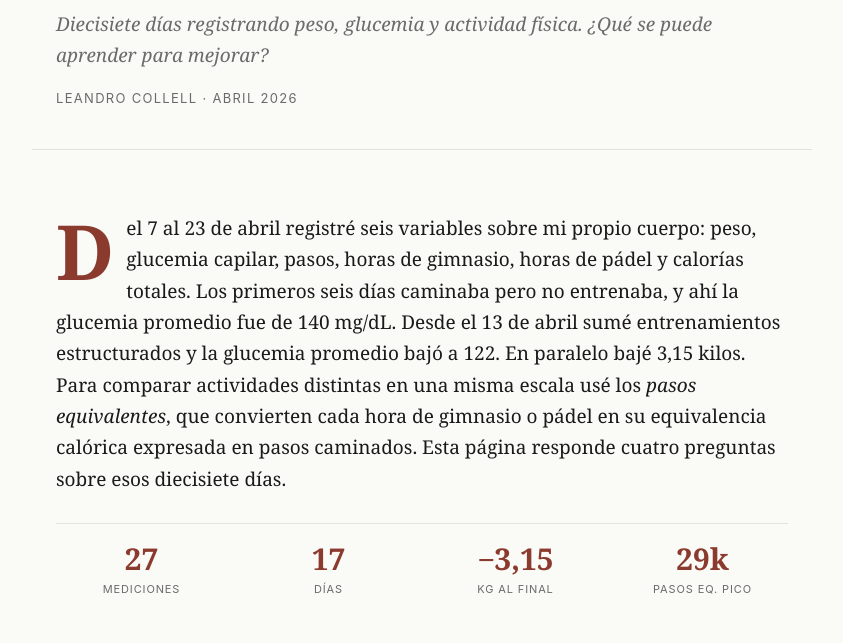
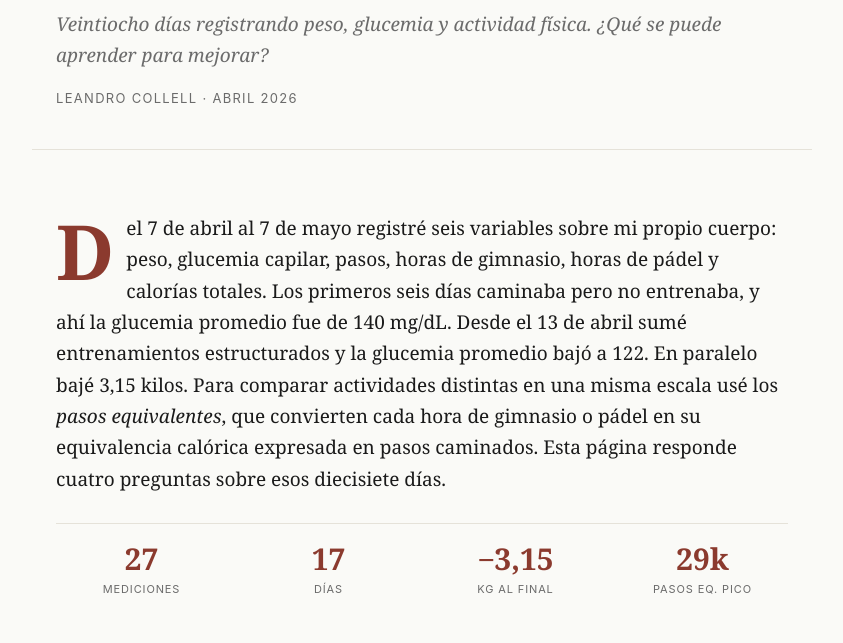
Before and after one commit to lcollell-cell/infovis, a plain HTML site: page tp1/index.html in a window 1280 px wide. Shown: the part 157-800 px from the top of the page, without its empty margins (218-1061 px from the left). Drawn offline with Linux system fonts and the light colour scheme.

Commit message:
Update index con datos al 8 de mayo.html

```diff
--- a/tp1/index.html
+++ b/tp1/index.html
@@ -56,14 +56,14 @@
 <header>
   <p class="author">Trabajo Práctico 1 · Visualización de Datos Personales · ECD.2025.B</p>
   <h1>Ajustando con hábitos saludables</h1>
-  <p class="subtitle">Diecisiete días registrando peso, glucemia y actividad física. ¿Qué se puede aprender para mejorar?</p>
+  <p class="subtitle">Veintiocho días registrando peso, glucemia y actividad física. ¿Qué se puede aprender para mejorar?</p>
   <p class="author" style="margin-top:16px;">Leandro Collell · Abril 2026</p>
 </header>
 
 <main>
 
   <section class="intro">
-    <p>Del 7 al 23 de abril registré seis variables sobre mi propio cuerpo: peso, glucemia capilar, pasos, horas de gimnasio, horas de pádel y calorías totales. Los primeros seis días caminaba pero no entrenaba, y ahí la glucemia promedio fue de 140 mg/dL. Desde el 13 de abril sumé entrenamientos estructurados y la glucemia promedio bajó a 122. En paralelo bajé 3,15 kilos. Para comparar actividades distintas en una misma escala usé los <em>pasos equivalentes</em>, que convierten cada hora de gimnasio o pádel en su equivalencia calórica expresada en pasos caminados. Esta página responde cuatro preguntas sobre esos diecisiete días.</p>
+    <p>Del 7 de abril al 7 de mayo registré seis variables sobre mi propio cuerpo: peso, glucemia capilar, pasos, horas de gimnasio, horas de pádel y calorías totales. Los primeros seis días caminaba pero no entrenaba, y ahí la glucemia promedio fue de 140 mg/dL. Desde el 13 de abril sumé entrenamientos estructurados y la glucemia promedio bajó a 122. En paralelo bajé 3,15 kilos. Para comparar actividades distintas en una misma escala usé los <em>pasos equivalentes</em>, que convierten cada hora de gimnasio o pádel en su equivalencia calórica expresada en pasos caminados. Esta página responde cuatro preguntas sobre esos diecisiete días.</p>
 
     <div class="numbers">
       <div class="num"><div class="num-big">27</div><div class="num-lbl">Mediciones</div></div>
@@ -105,7 +105,7 @@
   });
 </script>
     </div>
-    <p class="insight"><strong>Qué muestra →</strong> La correlación entre glucemia y pasos de podómetro es de 0,05, prácticamente nula. Con pasos equivalentes, que ponderan gimnasio y pádel, la correlación pasa a −0,41. Los pasos solos no describen bien mi actividad: el podómetro no distingue entre caminar mucho y entrenar. Los pasos equivalentes sí.</p>
+    <p class="insight"><strong>Qué muestra →</strong> La correlación entre glucemia y pasos de podómetro es de 0,05, prácticamente nula. Con pasos equivalentes, que ponderan gimnasio y pádel, la correlación pasa a −0,31. Los pasos solos no describen bien mi actividad: el podómetro no distingue entre caminar mucho y entrenar. Los pasos equivalentes sí. Otra observación importante es que puede 2 hs de gym bajar la glucemia aproximadamente igual que 1 hora y media de padel y 1 hora de gym, aunque harían falta mas observaciones para validar la información.</p>
   </section>
 
   <section class="viz" id="viz-2">
```
